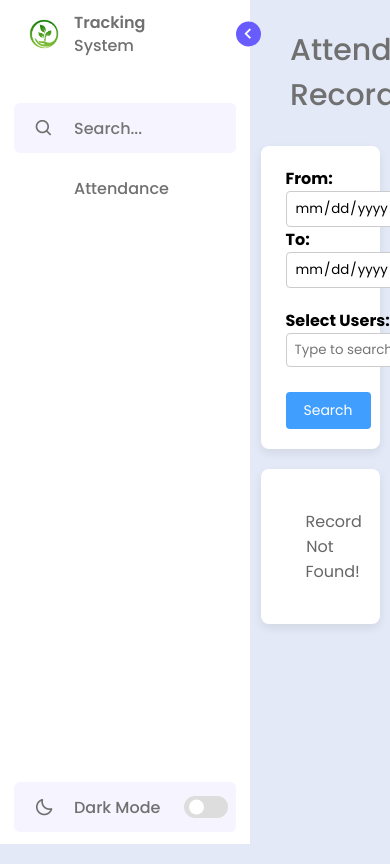
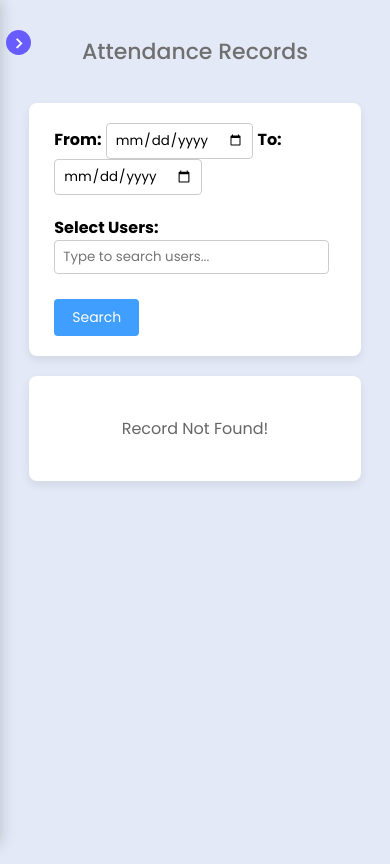
Before and after one commit to anniehui98/Tracking-System, a Flask app: template templates/records.html in a window 390 px wide; the page is wider, and only the part inside the window is pictured. Run offline with Flask 3, Linux system fonts and the light colour scheme; the template is opened without the code that fills it, so the values that code supplies are empty; some libraries are stand-ins or nearby versions.

Commit message:
Add mobile styles for sidebar and home layout

```diff
--- a/static/css/sidebar.css
+++ b/static/css/sidebar.css
@@ -390,3 +390,70 @@
      color: #fff;
      padding-left: 6px;
  }
+
+/* ===========================
+   Mobile (<=768px)
+=========================== */
+@media screen and (max-width:768px){
+
+    body{
+        overflow-x:hidden;
+    }
+
+    /* Sidebar default hide */
+    .sidebar{
+        left:-250px;
+        width:250px;
+        transition:0.35s;
+        box-shadow:0 0 15px rgba(0,0,0,.2);
+    }
+
+    /* open Sidebar */
+    .sidebar.show{
+        left:0;
+    }
+
+    /* Home size */
+    .home{
+        left:0;
+        width:100%;
+    }
+
+    .sidebar.close~.home{
+        left:0;
+        width:100%;
+    }
+
+    /* smallest font */
+    .home .text{
+        font-size:22px;
+        padding:15px;
+    }
+
+    .sidebar li{
+        height:46px;
+    }
+
+    .site-nav{
+        padding:12px 15px;
+    }
+
+    .submenu{
+        padding-left:35px;
+    }
+
+    .submenu li a{
+        font-size:13px;
+    }
+
+    /* Toggle button put at left upside */
+    .sidebar header .toggle{
+        right:-45px;
+        top:20px;
+        transform:none;
+    }
+
+    .sidebar.show header .toggle{
+        right:15px;
+    }
+}
```
